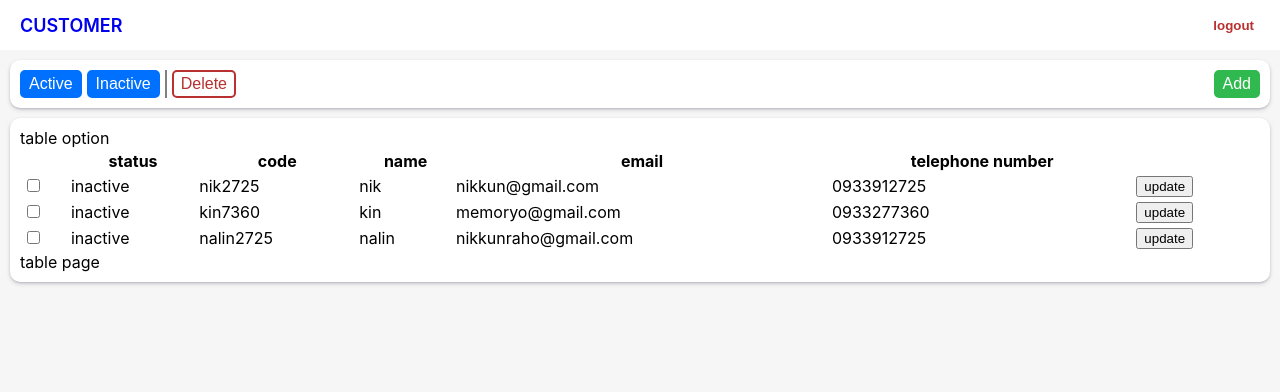
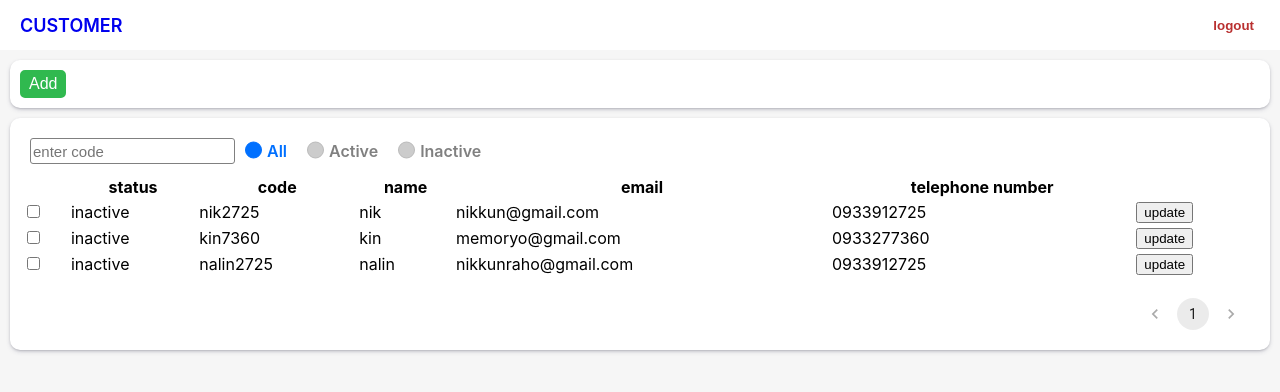
Before and after one commit to nikstruyf/CRUD-Customer-Data, a React (Create React App) app: page /customer in a window 1280 px wide. Shown: the top 392 px of the page. Built offline with nearby package versions, Linux system fonts and the light colour scheme.

Commit message:
coplete all function requirement

```diff
--- a/package.json
+++ b/package.json
@@ -3,6 +3,10 @@
   "version": "0.1.0",
   "private": true,
   "dependencies": {
+    "@emotion/react": "^11.11.0",
+    "@emotion/styled": "^11.11.0",
+    "@mui/icons-material": "^5.11.16",
+    "@mui/material": "^5.13.3",
     "@reduxjs/toolkit": "^1.9.5",
     "@testing-library/jest-dom": "^5.14.1",
     "@testing-library/react": "^13.0.0",
--- a/src/components/customeroptionbar/CustomerOptionBar.tsx
+++ b/src/components/customeroptionbar/CustomerOptionBar.tsx
@@ -7,27 +7,6 @@ export default function CustomerOptionBar() {
 
   return (
     <div className="option-bar">
-      <div className="button-group">
-        <button
-          type="button"
-          className="button-set-status"
-        >
-          active
-        </button>
-        <button
-          type="button"
-          className="button-set-status"
-        >
-          inactive
-        </button>
-        <span className="vertical-line" />
-        <button
-          type="button"
-          className="button-delete"
-        >
-          delete
-        </button>
-      </div>
       <div>
         <button
           type="button"
--- a/src/components/customeroptionbar/customeroptionbar.css
+++ b/src/components/customeroptionbar/customeroptionbar.css
@@ -13,45 +13,6 @@
     text-transform: capitalize;
 }
 
-.button-group {
-    display: flex;
-    column-gap: 5px;
-}
-
-.button-set-status {
-    border: 2px solid var(--main-color-blue) ;
-    border-radius: 5px;
-    color: white;
-    background-color: var(--main-color-blue);
-    cursor: pointer;
-    font-size: 16px;
-    padding: 3px 7px;
-}
-
-.button-set-status:hover {
-    background-color: var(--second-color-blue);
-    border-color: var(--second-color-blue);
-}
-
-.button-delete {
-    border: 2px solid var(--main-color-red) ;
-    border-radius: 5px;
-    color: var(--main-color-red);
-    background-color: inherit;
-    cursor: pointer;
-    font-size: 16px;
-    padding: 3px 7px;
-}
-
-.button-delete:hover {
-    background-color: var(--main-color-red);
-    color: white;
-}
-
-.vertical-line {
-    border: 1px solid grey;
-}
-
 .button-add {
     border: 2px solid var(--main-color-green) ;
     border-radius: 5px;
--- a/src/components/customertable/CustomerTable.tsx
+++ b/src/components/customertable/CustomerTable.tsx
@@ -1,19 +1,130 @@
-import React from "react";
+import React, { useState } from "react";
 import './customertable.css';
 import { useSelector, useDispatch } from "react-redux";
 import { customerArrayData } from "../../reducers/customer";
 import { CustomerData } from "../../interface";
 import { useNavigate } from "react-router-dom";
+import { multipleUpdateCustomer, multipleDeleteCustomer } from "../../reducers/customer";
+import { Pagination } from "@mui/material";
 
 export default function CustomerTable() {
   const data = useSelector(customerArrayData);
   const dispatch = useDispatch();
   const navigate = useNavigate();
 
+  const [filterCode, setFilterCode] = useState<string>('');
+  const [filterStatus, setFilterStatus] = useState<string>('all');
+  const [selectedIndex, setSelectedIndex] = useState<number[]>([])
+
+  const [page, setPage] = useState<number>(1);
+
+  const pageChange = (e: any, p: any) => {
+    setPage(p);
+  }
+
+  function ActionChangeStatus(status: string) {
+    selectedIndex.sort();
+    dispatch(multipleUpdateCustomer({
+      status,
+      arrIndex: selectedIndex
+    }));
+  }
+
+  function ActionDelete() {
+    selectedIndex.sort().reverse();
+    dispatch(multipleDeleteCustomer(selectedIndex));
+  }
+
   return (
     <div className="table-container">
-      <div>
-        table option
+      <div className="table-option">
+        <div className="filter-group">
+          <input
+            className="filter-code"
+            type="text"
+            placeholder="enter code"
+            onChange={(e) => { setFilterCode(e.target.value); }}
+          />
+          <div className="option-radio">
+            <label htmlFor="radio-all" className="radio-label">
+              <input
+                type="radio"
+                id="radio-all"
+                name="radio"
+                defaultChecked
+                onClick={() => { setFilterStatus('all'); }}
+              />
+              <span className="radio-ckeckbox" />
+              <span>all</span>
+            </label>
+            <label htmlFor="radio-storefront" className="radio-label">
+              <input
+                type="radio"
+                id="radio-storefront"
+                name="radio"
+                onClick={() => { setFilterStatus('active'); }}
+              />
+              <span className="radio-ckeckbox" />
+              <span>active</span>
+            </label>
+            <label htmlFor="radio-werehouse" className="radio-label">
+              <input
+                type="radio"
+                id="radio-werehouse"
+                name="radio"
+                onClick={() => { setFilterStatus('inactive'); }}
+              />
+              <span className="radio-ckeckbox" />
+              <span>inactive</span>
+            </label>
+          </div>
+        </div>
+        <div className={`button-group ${selectedIndex.length > 0 ? '' : 'hide'}`}>
+        <button
+            type="button"
+            className="button-select"
+            onClick={() => {
+              let arr = [];
+              for (let i = 0; i < data.length; i++) {
+                arr.push(i);
+              }
+              setSelectedIndex(arr);
+            }}
+          >
+            select all
+          </button>
+          <button
+            type="button"
+            className="button-select"
+            onClick={() => { setSelectedIndex([]); }}
+          >
+            clear all
+          </button>
+        </div>
+        <div className={`button-group ${selectedIndex.length > 0 ? '' : 'hide'}`}>
+          <button
+            type="button"
+            className="button-set-status"
+            onClick={() => { ActionChangeStatus('active'); }}
+          >
+            active
+          </button>
+          <button
+            type="button"
+            className="button-set-status"
+            onClick={() => { ActionChangeStatus('inactive'); }}
+          >
+            inactive
+          </button>
+          <span className="vertical-line" />
+          <button
+            type="button"
+            className="button-delete"
+            onClick={() => { ActionDelete(); }}
+          >
+            delete
+          </button>
+        </div>
       </div>
       <table>
         <thead>
@@ -39,10 +150,35 @@ export default function CustomerTable() {
         </thead>
         <tbody>
           {
-            data.map((data: CustomerData) => (
+            data.filter((el: CustomerData) => el.code.includes(filterCode))
+            .filter(
+              (el: CustomerData) => filterStatus === 'all'
+              ? el
+              : el.status === filterStatus
+            )
+            .map((data: CustomerData, index: number) => (
               <tr key={data.id}>
                 <td>
-                  <input type="checkbox" />
+                  <input
+                    type="checkbox"
+                    checked={selectedIndex.includes(index)}
+                    onChange={(e) => {
+                      const { target } = e;
+                      if((target as HTMLInputElement).checked) {
+                        setSelectedIndex([
+                          ...selectedIndex,
+                          index
+                        ]);
+                      } else {
+                        setSelectedIndex([
+                          ...selectedIndex.slice(
+                            0, selectedIndex.indexOf(index)
+                          ),
+                          ...selectedIndex.slice(selectedIndex.indexOf(index) + 1)
+                        ])
+                      }
+                    }}
+                  />
                 </td>
                 <td>
                   {data.status}
@@ -72,8 +208,12 @@ export default function CustomerTable() {
           }
         </tbody>
       </table>
-      <div>
-        table page
+      <div className="table-pagination">
+        <Pagination
+          count={Math.ceil(data.length / 10)}
+          page={page}
+          onChange={pageChange}
+        />
       </div>
     </div>
   )
--- a/src/components/customertable/customertable.css
+++ b/src/components/customertable/customertable.css
@@ -7,3 +7,135 @@
     background-color: var(--main-bg);
     width: auto;
 }
+
+.table-option{
+    display: flex;
+    justify-content: space-between;
+    align-items: center;
+    padding: 10px;
+    border-radius: 10px;
+    background-color: var(--main-bg);
+    width: auto;
+}
+
+.filter-group {
+    display: flex;
+    column-gap: 5px;
+}
+
+.filter-code {
+    display: flex;
+    height: 22px;
+    font-size: 15px;
+    font-weight: 400;
+    outline: none;
+    border: 1px solid grey;
+    border-radius: 3px;
+}
+
+.option-radio {
+    display: flex;
+    column-gap: 10px;
+}
+
+.radio-label {
+    display: flex;
+    align-items: center;
+    position: relative;
+    cursor: pointer;
+    text-transform: capitalize;
+    font-weight: 600;
+    color: grey;
+    margin: 0 5px;
+    padding-left: 22px;
+    transition: all 0.3s;
+}
+
+.radio-label input {
+    position: absolute;
+    opacity: 0;
+}
+
+.radio-label input:checked ~ span {
+    color: var(--main-color-blue);
+}
+
+.radio-ckeckbox {
+    position: absolute;
+    height: 15px;
+    width: 15px;
+    left: 0;
+    background-color: #cccccc;
+    border: solid 1px #bbbbbb;
+    border-radius: 50%;
+    transform: translateY(-1.5px);
+}
+
+.radio-label input:checked ~ .radio-ckeckbox {
+    background-color: var(--main-color-blue);
+    border: solid 1px var(--main-color-blue);
+}
+
+.button-group {
+    display: flex;
+    column-gap: 5px;
+}
+
+.button-group.hide {
+    display: none;
+}
+
+.button-select {
+    border: 2px solid var(--main-color-blue) ;
+    border-radius: 5px;
+    color: var(--main-color-blue);
+    background-color: inherit;
+    cursor: pointer;
+    font-size: 16px;
+    padding: 3px 7px;
+}
+
+.button-select:hover {
+    background-color: var(--main-color-blue);
+    color: white;
+}
+
+.button-set-status {
+    border: 2px solid var(--main-color-blue) ;
+    border-radius: 5px;
+    color: white;
+    background-color: var(--main-color-blue);
+    cursor: pointer;
+    font-size: 16px;
+    padding: 3px 7px;
+}
+
+.button-set-status:hover {
+    background-color: var(--second-color-blue);
+    border-color: var(--second-color-blue);
+}
+
+.button-delete {
+    border: 2px solid var(--main-color-red) ;
+    border-radius: 5px;
+    color: var(--main-color-red);
+    background-color: inherit;
+    cursor: pointer;
+    font-size: 16px;
+    padding: 3px 7px;
+}
+
+.button-delete:hover {
+    background-color: var(--main-color-red);
+    color: white;
+}
+
+.vertical-line {
+    border: 1px solid grey;
+}
+
+.table-pagination {
+    display: flex;
+    justify-content: end;
+    margin: 20px 10px 10px 10px;
+}
--- a/src/interface.tsx
+++ b/src/interface.tsx
@@ -11,3 +11,8 @@ export interface ActionUpdateCustomer {
   data: CustomerData,
   index: number
 }
+
+export interface ActionMultipleUpdateCustomer {
+  status: string,
+  arrIndex: number[]
+}
--- a/src/page/customer/customerpage.css
+++ b/src/page/customer/customerpage.css
@@ -9,7 +9,5 @@
 }
 
 .customer-option-bar {
-    position: -webkit-sticky;
-    position: sticky;
     top: 5px;
 }
--- a/src/reducers/customer.tsx
+++ b/src/reducers/customer.tsx
@@ -1,5 +1,5 @@
 import { createSlice } from "@reduxjs/toolkit";
-import { CustomerData, ActionUpdateCustomer } from "../interface";
+import { CustomerData, ActionUpdateCustomer, ActionMultipleUpdateCustomer } from "../interface";
 
 interface ActionInsertType {
     type: string,
@@ -14,6 +14,16 @@ interface ActionUpdateType {
 interface ActionDeleteType {
   type: string,
   payload: number
+}
+
+interface ActionMultipleUpdateType {
+  type: string,
+  payload: ActionMultipleUpdateCustomer
+}
+
+interface ActionMultipleDeleteType {
+  type: string,
+  payload: number[]
 }
 
 const sampleData = [{
@@ -54,10 +64,26 @@ export const customerSlice = createSlice({
     deleteCustomer: (state, action: ActionDeleteType) => {
       state.value.splice(action.payload, 1);
     },
+    multipleUpdateCustomer: (state, action: ActionMultipleUpdateType) => {
+      for (let i = 0; i < action.payload.arrIndex.length; i++) {
+        state.value[action.payload.arrIndex[i]].status = action.payload.status
+      }
+    },
+    multipleDeleteCustomer: (state, action: ActionMultipleDeleteType) => {
+      for (let i = 0; i < action.payload.length; i++) {
+        state.value.splice(action.payload[i], 1);
+      }
+    },
   },
 })
 
-export const { insertCustomer, updateCustomer, deleteCustomer } = customerSlice.actions;
+export const {
+  insertCustomer,
+  updateCustomer,
+  deleteCustomer,
+  multipleUpdateCustomer,
+  multipleDeleteCustomer
+} = customerSlice.actions;
 
 export const customerArrayData = (state: any) => state.customer.value;
 
```
Also changed, not shown: 1 other file (tests, documents, lock files or other folders).
